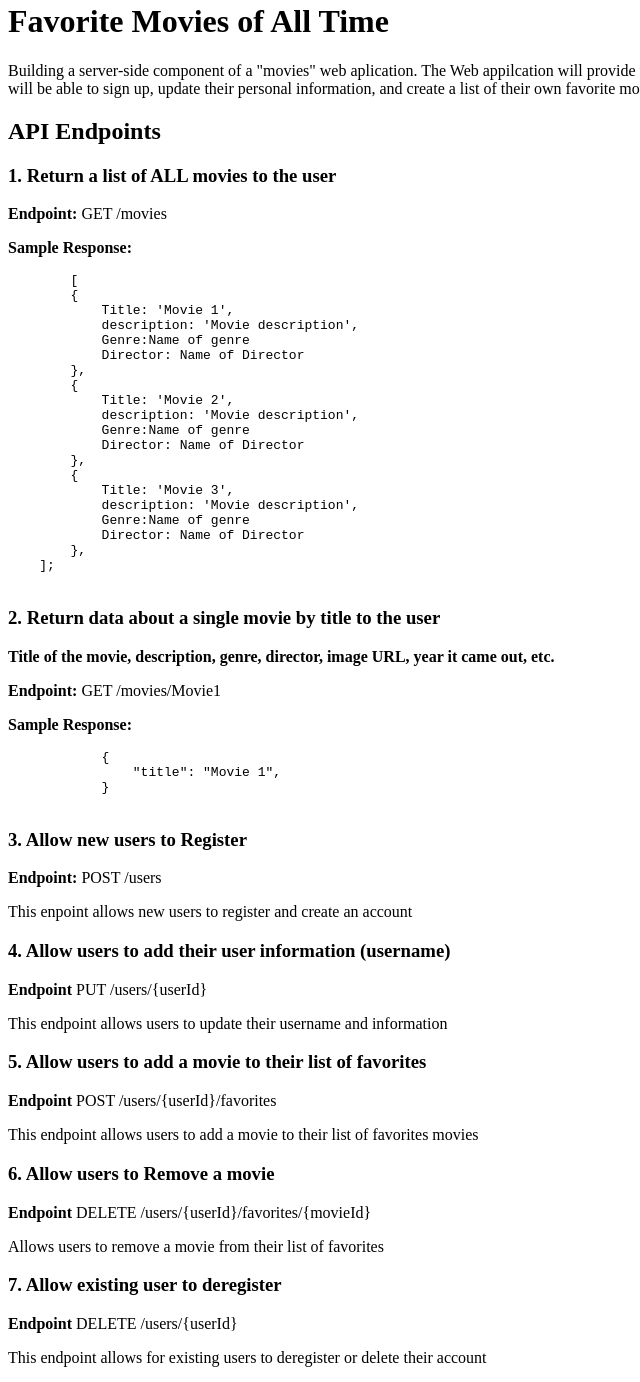
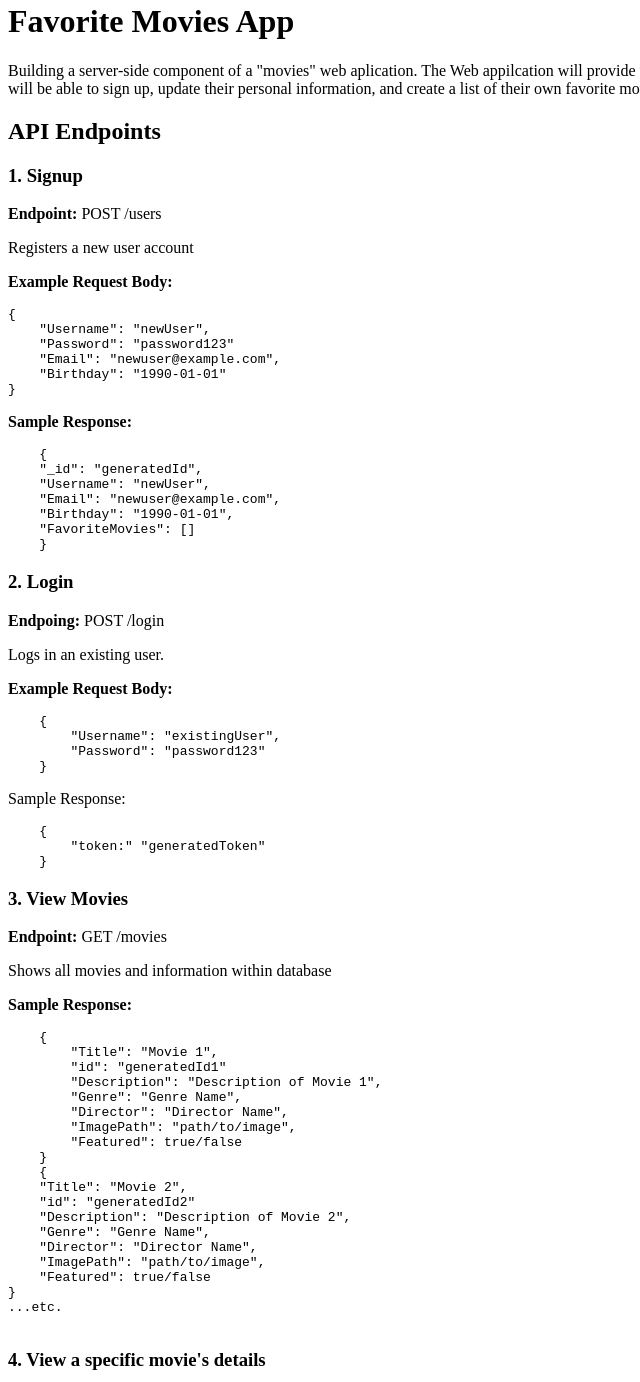
Before and after one commit to Marvel2410/movie-myFlix, a website: page public/documentation.html in a window 1280 px wide. Shown: the part 18-1400 px from the top of the page, without its empty margins (0-640 px from the left). Drawn offline with Linux system fonts and the light colour scheme.

Commit message:
Updating documentation.html
Also adding a missing endpoint to index and deleting //commented out notes

```diff
--- a/public/documentation.html
+++ b/public/documentation.html
@@ -9,87 +9,185 @@
 
 <body>
     <h1>
-        Favorite Movies of All Time
+        Favorite Movies App
     </h1>
     <p>
         Building a server-side component of a "movies" web aplication. The Web appilcation will provide users
         with access to information about some of my favorite movies, directors, and plots. Users will be able to
-        sign up, update their personal information, and create a list of their own favorite  movies.
+        sign up, update their personal information, and create a list of their own favorite movies.
     </p>
     <h2>API Endpoints</h2>
-    <h3> 1.  Return a list of ALL movies to the user</h3>
+
+
+    <h3> 1. Signup </h3>
+    <p>
+        <strong>Endpoint:</strong> POST /users
+    </p>
+    <p>Registers a new user account</p>
+    <p><strong>Example Request Body:</strong></p>
+    <pre>
+{
+    "Username": "newUser",
+    "Password": "password123"
+    "Email": "newuser@example.com",
+    "Birthday": "1990-01-01"
+}
+</pre>
+    <p><strong>Sample Response:</strong></p>
+    <pre>
+    {
+    "_id": "generatedId",
+    "Username": "newUser",
+    "Email": "newuser@example.com",
+    "Birthday": "1990-01-01",
+    "FavoriteMovies": []
+    }
+</pre>
+
+    <h3> 2. Login </h3>
+    <p>
+        <strong>Endpoing:</strong> POST /login
+    </p>
+    <p> Logs in an existing user.</p>
+    <p><strong>Example Request Body:</strong></p>
+    <pre>
+    {
+        "Username": "existingUser",
+        "Password": "password123"
+    }
+</pre>
+    <p>
+        <strrong>Sample Response:</strrong>
+    </p>
+    <pre>
+    {
+        "token:" "generatedToken"
+    }
+</pre>
+
+    <h3> 3. View Movies </h3>
     <p>
         <strong>Endpoint:</strong> GET /movies
     </p>
+    <p> Shows all movies and information within database</p>
+    <p><strong>Sample Response:</strong></p>
+    <pre>
+    {
+        "Title": "Movie 1",
+        "id": "generatedId1"
+        "Description": "Description of Movie 1",
+        "Genre": "Genre Name",
+        "Director": "Director Name",
+        "ImagePath": "path/to/image",
+        "Featured": true/false
+    }
+    {
+    "Title": "Movie 2",
+    "id": "generatedId2"
+    "Description": "Description of Movie 2",
+    "Genre": "Genre Name",
+    "Director": "Director Name",
+    "ImagePath": "path/to/image",
+    "Featured": true/false
+}
+...etc.
+
+</pre>
+
+    <h3>4. View a specific movie's details</h3>
     <p>
-        <strong>Sample Response:</strong>
-    <pre>
-        [
-        {
-            Title: 'Movie 1',
-            description: 'Movie description',
-            Genre:Name of genre
-            Director: Name of Director
-        },
-        {
-            Title: 'Movie 2',
-            description: 'Movie description',
-            Genre:Name of genre
-            Director: Name of Director
-        },
-        {
-            Title: 'Movie 3',
-            description: 'Movie description',
-            Genre:Name of genre
-            Director: Name of Director
-        },
-    ];
-    </pre>
-    </p>
-    <h3>2. Return data about a single movie by title to the user</h3>
-    <p>
-        <strong>Title of the movie, description, genre, director, image URL, year it came out, etc.</strong>
-     </p>
-     <p>
-        <strong>Endpoint:</strong> GET /movies/Movie1
+        <strong>Endpoint:</strong> GET /movies/Movietitle
     </p>
     <p>
         <strong>Sample Response:</strong>
     <pre>
             {
-                "title": "Movie 1",
+                Title: Movie 1,
+                id: generatedId1,
+                Description: Description of movie 1,
+                Genre: {
+                    Name: Genre of movie 1,
+                    Description: Description of Genre
+                },
+                Director: {
+                    Name: Duirector of movie 1,
+                    Bio: Director Bio
+                },
+                ImagePath: path to image,
+                Featured: true/false
             }
+            ...etc
             </pre>
     </p>
 
-    <h3>3. Allow new users to Register</h3>
+    <h3>5. Add a movie to your favorites</h3>
     <p>
-        <strong>Endpoint:</strong> POST /users
-    </p>
-    <p> This enpoint allows new users to register and create an account</p>
-    <h3>4. Allow users to add their user information (username)</h3>
-    <p>
-        <strong>Endpoint</strong> PUT /users/{userId}
-    </p>
-    <p>
-        This endpoint allows users to update their username and information
-    </p>
-    <h3>
-        5. Allow users to add a movie to their list of favorites
-    </h3>
-    <p>
-        <strong>Endpoint</strong> POST /users/{userId}/favorites
+        <strong>Endpoint</strong> POST /users/{Username}/favorites
     </p>
     <p>
         This endpoint allows users to add a movie to their list of favorites movies
     </p>
-    <h3>6. Allow users to Remove a movie</h3>
-    <p><strong>Endpoint</strong> DELETE /users/{userId}/favorites/{movieId}</p>
-    <p>Allows users to remove a movie from their list of favorites</p>
+    <p>
+        <strong>Example Request Body:</strong>
+    </p>
+    <pre>
+      {
+        "MovieTitle": "Movie Title"
+      }
+    </pre>
 
-    <h3>7. Allow existing user to deregister</h3>
-    <p><strong>Endpoint</strong> DELETE /users/{userId}</p>
-    <p>This endpoint allows for existing users to deregister or delete their account</p>
+
+    <h3>6. View Favorite Movies</h3>
+    <p><strong>Endpoint: </strong> GET /users/{Username}/favorites</p>
+    <p>Returns a list of favorite movies for a specific user.</p>
+    <p><strong>Sample Response:</strong></p>
+    <pre>
+        {
+            Title: Movie 1,
+            id: generatedId1,
+            Description: Description of Movie 1,
+            Genre: {
+                Name: Genre name of movie 1,
+                Descritpion: Desription of Genre
+            },
+            Director: {
+                Name" Director of movie 1,
+                Bio: Biography of director
+            }
+        }
+        ...etc
+    </pre>
+
+    <h3> 7. Remove movie from favorites</h3>
+    <p><strong>Enpoint:</strong> DELETE /users/Username/favorites/movietitle</p>
+    <p>Removes a movie from the list of favorite movies for a user.</p>
+    <p><strong>Sample Response:</strong></p>
+    <pre>
+{ message: Movie 'title' removed from favorites sucessfully}
+    </pre>
+
+    <h3> 8. Change/Update profile data (name/email/etc) </h3>
+    <p><strong>Enpoint:</strong> PUT /users/Username</p>
+    <p> Allows a user to update their profile information</p>
+    <p><strong>Example Request Body:</strong></p>
+    <pre>
+        {
+        "Username": "NewUsername",
+        "Password": "NewPassword",
+        "Email": "newemail@email.com",
+        "Birthday": "YYYY-MM-DD"
+        }
+    </pre>
+    <p><strong>Sample Response:</strong>Based on what you changed/updated</p>
+    <pre>
+    {
+        "Username": "NewUsername",
+    "Email": "newemail@example.com",
+    "Birthday": "YYYY-MM-DD",
+    "FavoriteMovies": [...]
+    ...etc.
+    }
+    </pre>
 
 </body>
 
```
Also changed, not shown: auth.js (+5 -6 lines), index.js (+49 -40 lines).
